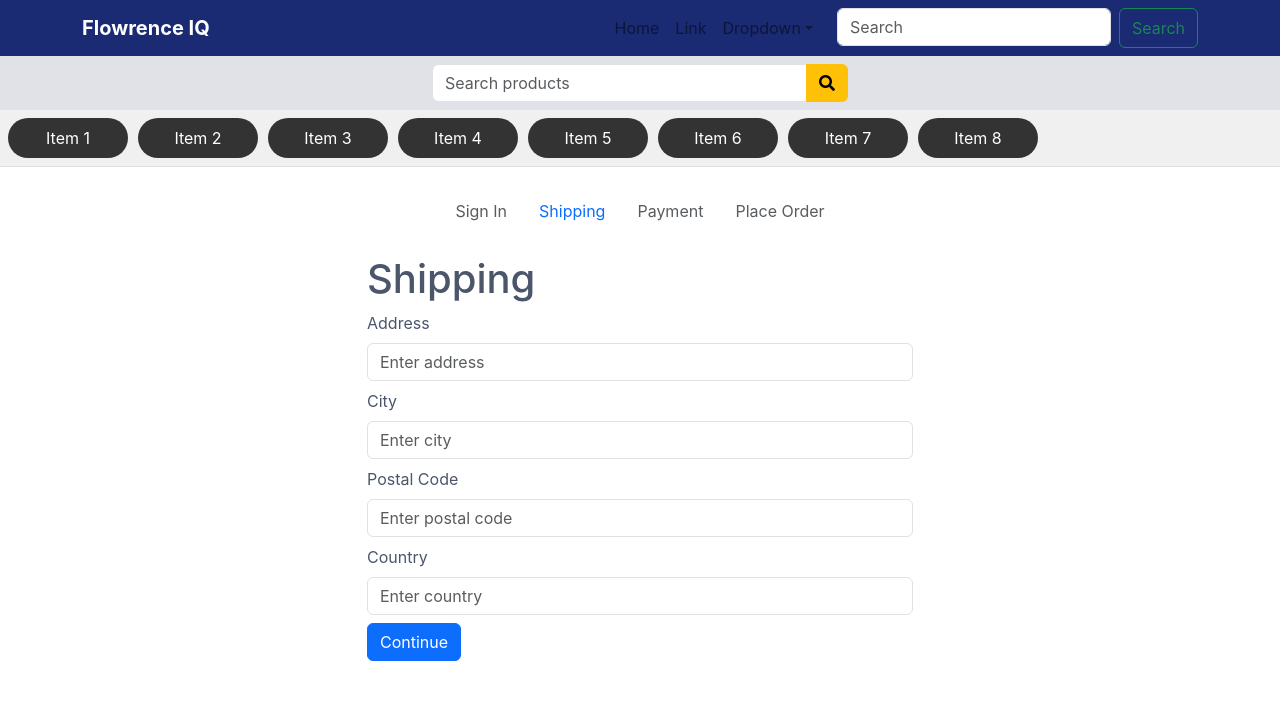
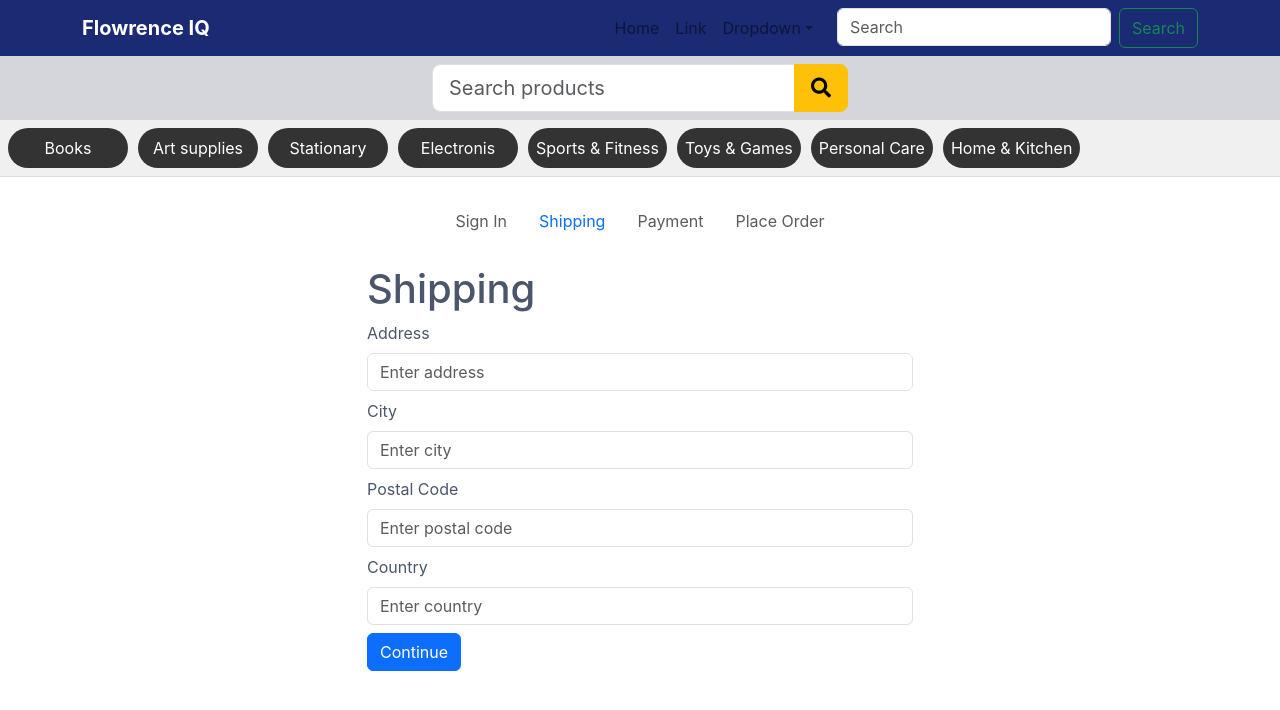
Before and after one commit to Golden-Mean-Ltc/flowrence-shop, a React (Vite) app: page /shipping in a window 1280 px wide. Shown: the top 710 px of the page. Built offline with nearby package versions, Linux system fonts and the light colour scheme.

Commit message:
small changes

```diff
--- a/src/AppLayout.jsx
+++ b/src/AppLayout.jsx
@@ -9,6 +9,7 @@ import HorizontalList from './components/HorizontalList'
 const AppLayout = () => {
   const navigation = useNavigation()
   // const isLoading = navigation.state === 'loading';
+  const categoris = ['Books', 'Art supplies', 'Stationary', 'Electronis' , 'Sports & Fitness', 'Toys & Games' , 'Personal Care' , 'Home & Kitchen']
 
   return (
     <>
@@ -18,7 +19,7 @@ const AppLayout = () => {
       <header>
         <OffcanvasExample />
         <SearchBar />
-        <HorizontalList items={['one', 'two', 'three', 'four']} />
+        <HorizontalList items={categoris} />
       </header>
 
       <main className='mx-auto  '>
--- a/src/components/HorizontalList.jsx
+++ b/src/components/HorizontalList.jsx
@@ -1,8 +1,8 @@
 
 import '../styles/HorizontalList.css'; // Import the CSS file
 
-const HorizontalList = () => {
-  const items = ['Item 1', 'Item 2', 'Item 3', 'Item 4', 'Item 5', 'Item 6', 'Item 7', 'Item 8'];
+const HorizontalList = ({items}) => {
+  // const items = ['Item 1', 'Item 2', 'Item 3', 'Item 4', 'Item 5', 'Item 6', 'Item 7', 'Item 8'];
 
   return (
     <div className="scroll-container">
--- a/src/components/header/SearchBar.jsx
+++ b/src/components/header/SearchBar.jsx
@@ -3,7 +3,7 @@ import SearchInput from './SearchInput'
 
 const SearchBar = () => {
   return (
-    <div className='row p-2 text-center' style={{background: '#e1e2e7'}}>
+    <div className='row p-2 text-center' style={{background: '#d5d6db'}}>
         <SearchInput />
     </div>
   )
--- a/src/components/header/SearchInput.jsx
+++ b/src/components/header/SearchInput.jsx
@@ -40,7 +40,8 @@ const SearchInput = () => {
     >
       {' '}
       <InputGroup
-      // size='lg'
+      size='lg'
+      style={{}}
       >
         <Form.Control
           placeholder={r.search_products}
--- a/src/styles/HorizontalList.css
+++ b/src/styles/HorizontalList.css
@@ -12,7 +12,7 @@
 .scroll-container > .list-item {
   /* Ensure items have a defined width and margin to take up space */
   flex: 0 0 auto; /* Prevent items from stretching/shrinking to fit container width */
-  width: 120px; /* Example fixed width for each item */
+  min-width: 120px; /* Example fixed width for each item */
   margin-right: 10px; /* Spacing between items */
   padding: 8px;
   background-color: #333;
```
Also changed, not shown: 1 other file (tests, documents, lock files or other folders).
